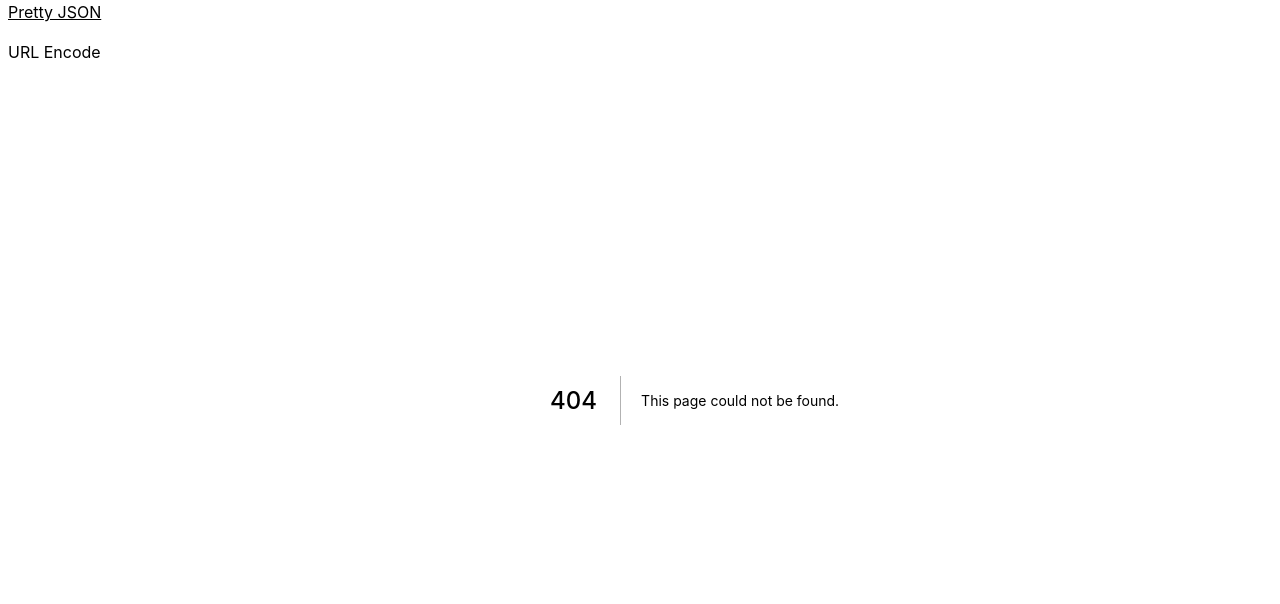
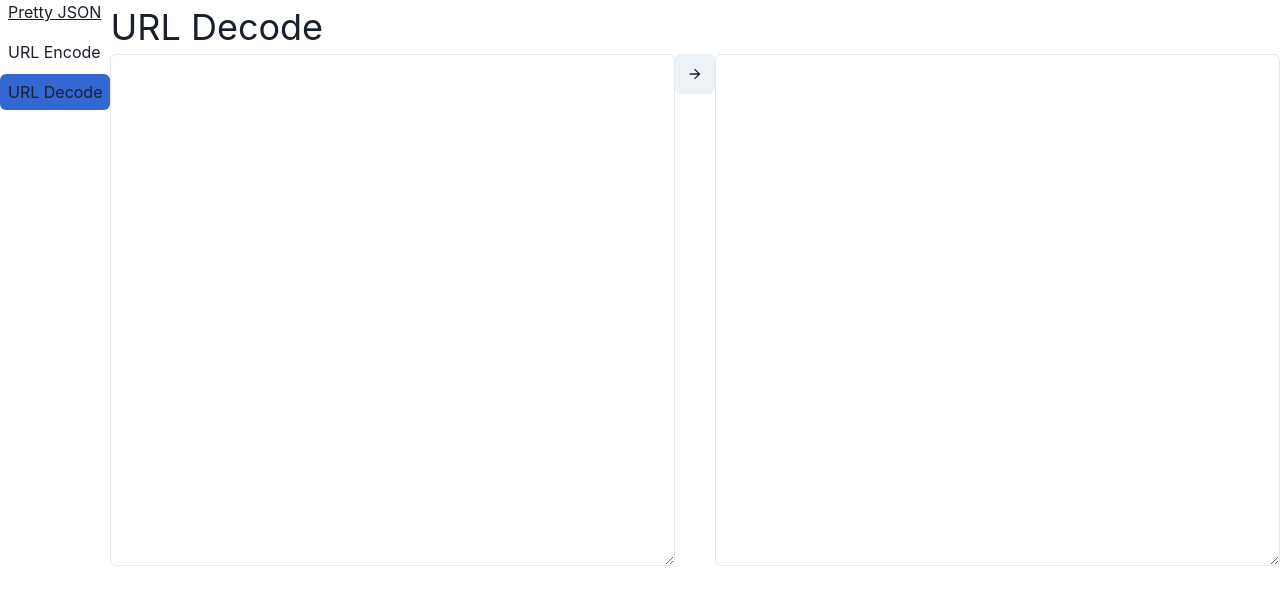
Before and after one commit to Uvacoder/aaa-tools-collect-tsx3, a Next.js app: page /url-decode in a window 1280 px wide. Before the commit this address had no page. Shown: the top 604 px of the page. Built offline with nearby package versions, Linux system fonts and the light colour scheme.

Commit message:
Add url decode

```diff
--- a/layout/DefaultLayout.tsx
+++ b/layout/DefaultLayout.tsx
@@ -25,6 +25,7 @@ const Navigation = () => {
   const pages = [
     { name: 'Pretty JSON', path: '/pretty-json' },
     { name: 'URL Encode', path: '/url-encode' },
+    { name: 'URL Decode', path: '/url-decode' },
   ]
   return (
     <List spacing="4">
--- a/pages/url-encode.tsx
+++ b/pages/url-decode.tsx
@@ -2,8 +2,9 @@ import type { NextPage } from 'next'
 import { Box, Text, Flex, Textarea, Button, useToast } from '@chakra-ui/react'
 import { ArrowForwardIcon } from '@chakra-ui/icons'
 import React, { useState } from 'react'
+import { decode } from 'punycode'
 
-const UrlEncode: NextPage = () => {
+const UrlDecode: NextPage = () => {
   const [input, setInput] = useState('')
   const [output, setOutput] = useState('')
 
@@ -12,17 +13,17 @@ const UrlEncode: NextPage = () => {
     setInput(inputValue)
   }
 
-  const handleEncode = () => {
+  const handleDecode = () => {
     if (!input) return
-    const out = encodeURI(input)
+    const out = decodeURI(input)
     setOutput(out)
   }
   return (
     <Box>
-      <Text fontSize="4xl">URL Encode</Text>
+      <Text fontSize="4xl">URL Decode</Text>
       <Flex>
-        <Textarea height="lg" onChange={handleInputChange} value={input} />
-        <Button onClick={handleEncode}>
+        <Textarea value={input} onChange={handleInputChange} height="lg" />
+        <Button onClick={handleDecode}>
           <ArrowForwardIcon />
         </Button>
         <Textarea height="lg" value={output} />
@@ -31,4 +32,4 @@ const UrlEncode: NextPage = () => {
   )
 }
 
-export default UrlEncode
+export default UrlDecode
```
